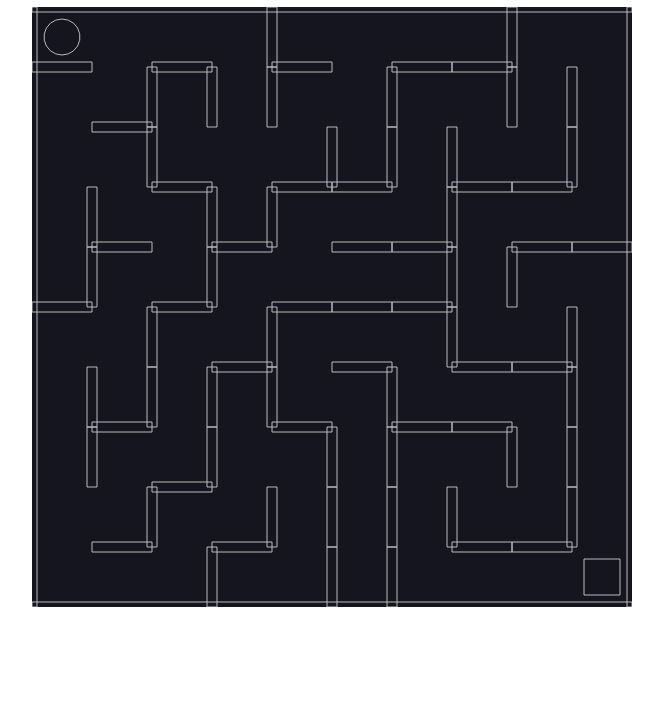
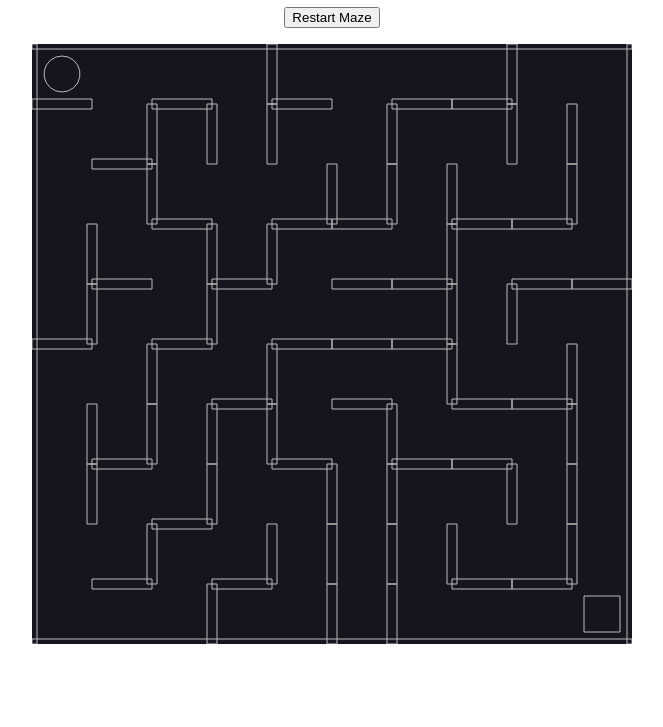
Before and after one commit to Vasily93/maze-web-app, a plain HTML site: page index.html in a window 1280 px wide. Shown: the part 73-800 px from the top of the page, without its empty margins (308-971 px from the left). Drawn offline with nearby package versions, Linux system fonts and the light colour scheme.

Commit message:
added reload button

```diff
--- a/index.html
+++ b/index.html
@@ -10,6 +10,9 @@
 <body style="text-align: center;">
 
     <h1>Welcome to MazeWeb</h1>
+    <p>
+        <button id="restart">Restart Maze</button>
+    </p>
     <script src="./index.js"></script>
 </body>
 </html>
--- a/index.js
+++ b/index.js
@@ -185,3 +185,8 @@ Events.on(engine, 'collisionStart', event => {
     })
 
 })
+
+const restartBtn = document.getElementById('restart');
+restartBtn.addEventListener('click', () => {
+    location.reload();
+})
```
